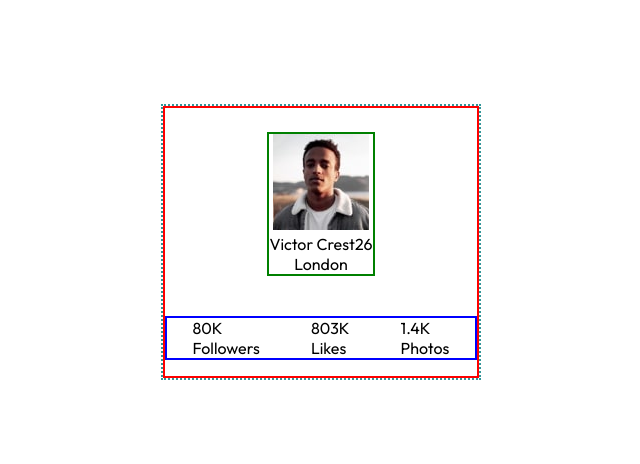
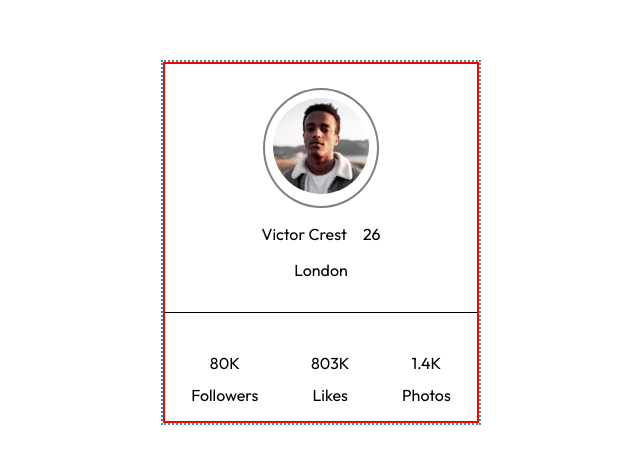
Before and after one commit to vikramvi/Profile-card-component, a plain HTML site: page index.html in a window 1280 px wide. Shown: the part 158-622 px from the top of the page, without its empty margins (319-959 px from the left). Drawn offline with Linux system fonts and the light colour scheme.

Commit message:
styling WIP - fixed below 1. Make image circular 2. draw circular border around image 3. profile-info flex items margin 4. draw border 5. Fix stats section

```diff
--- a/index.html
+++ b/index.html
@@ -16,8 +16,8 @@
   <main class="main">
     <div class="profile">
       <div class="profile-info">
-        <div class="profile-info__image">
-          <img src="images/image-victor.jpg" alt="user image" />
+        <div class="profile-info__image-container">
+          <img src="images/image-victor.jpg" alt="user image" class="profile-info__image" />
         </div>
         <div class="profile-info__child-container">
           <div class="profile-info__name">
--- a/styles/style.css
+++ b/styles/style.css
@@ -47,28 +47,68 @@ main {
 .profile-info {
   display: flex;
   flex-direction: column;
-  border: 2px solid green;
+  /* border: 2px solid green; */
   justify-content: center;
   align-items: center;
   margin: 1.5em;
+  width: 100%;
 }
 
+.profile-info__image-container {
+  border-radius: 50%;
+  border: 2px solid grey;
+  padding: 0.5em;
+  margin-bottom: 1em;
+}
+
+.profile-info__image {
+  border-radius: 50%;
+  width: 100%;
+  height: 100%;
+}
+
+/* 2nd Child */
 .profile-info__child-container {
   display: flex;
   flex-direction: row;
   justify-content: center;
   align-items: center;
+  width: 100%;
+  margin-bottom: 1em;
 }
 
+.profile-info__name {
+  margin-right: 1em;
+}
+
+.profile-info__city {
+  width: 100%;
+  text-align: center;
+  padding-bottom: 2em;
+  border-bottom: 0.05em solid;
+}
+
+/* 3rd Child */
 .profile-stats {
   display: flex;
   flex-direction: row;
   justify-content: space-around;
   align-items: center;
-  border: 2px solid blue;
+  /* border: 2px solid blue; */
   margin: 1em 0.5em;
   width: 100%;
 }
 
+.profile-stats-child-container {
+  display: flex;
+  flex-direction: column;
+  justify-content: center;
+  align-items: center;
+}
+
+.profile-stats__number {
+  margin-bottom: 0.75em;
+}
+
 /* .attribution { font-size: 11px; text-align: center; }
     .attribution a { color: hsl(228, 45%, 44%); } */
```
